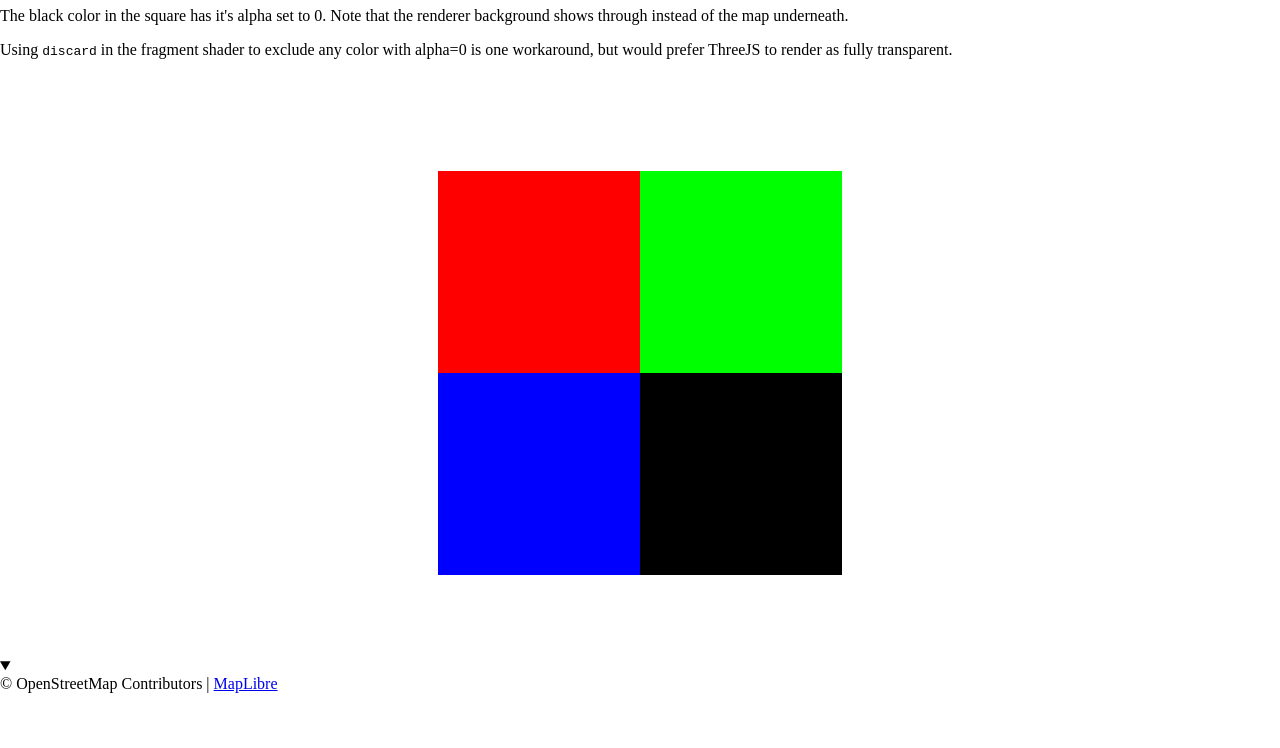
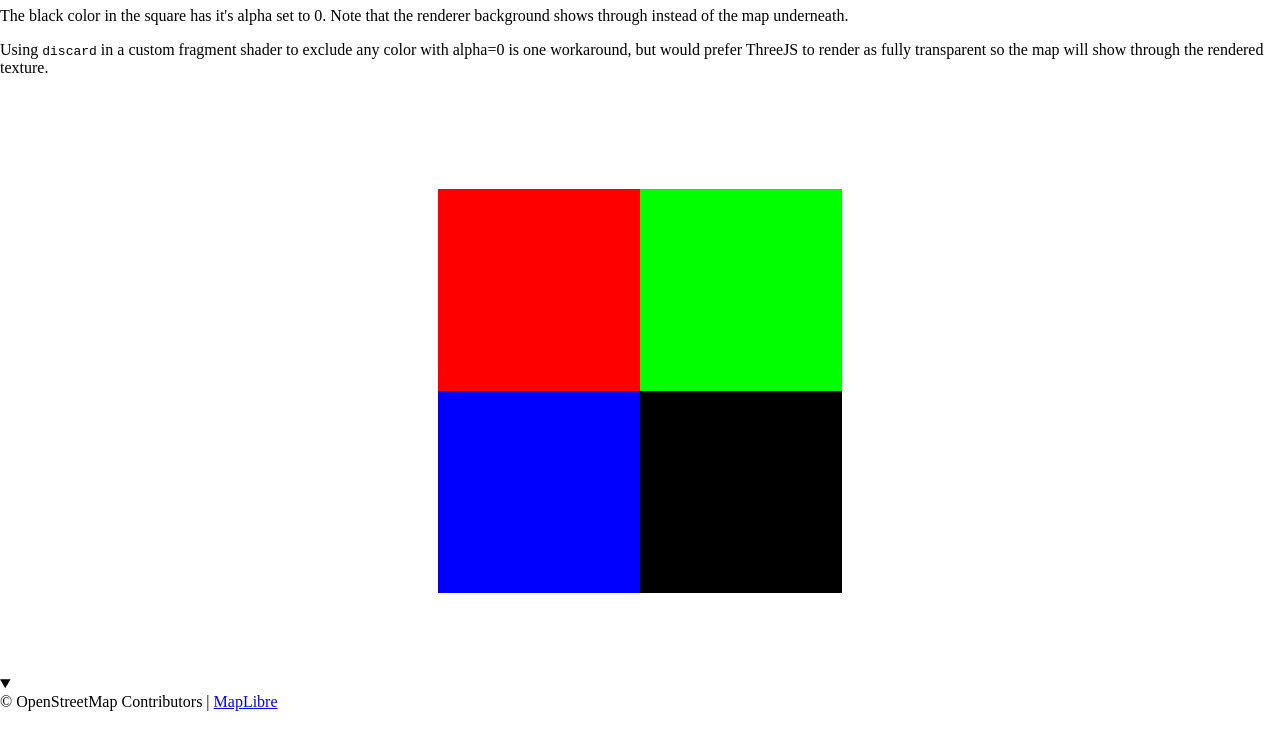
Before and after one commit to Soonerwolf/MapThreeOpacity, a website built with Vite: page index.html in a window 1280 px wide. Shown: the part 73-821 px from the top of the page. Built offline with nearby package versions, Linux system fonts and the light colour scheme; no server answers.

Commit message:
Minor changes to index and BasicLayer

```diff
--- a/index.html
+++ b/index.html
@@ -12,8 +12,8 @@
     <div id="text">
         <h1>ThreeJS on MapLibre opacity demo</h1>
         <p>The black color in the square has it's alpha set to 0.   Note that the renderer background shows through instead of the map underneath.</p>
-        <p>Using <code>discard</code> in the fragment shader to exclude any color with alpha=0 is
-            one workaround, but would prefer ThreeJS to render as fully transparent.
+        <p>Using <code>discard</code> in a custom fragment shader to exclude any color with alpha=0 is
+            one workaround, but would prefer ThreeJS to render as fully transparent so the map will show through the rendered texture.
         </p>
     </div>
     <br/>
--- a/src/BasicLayer.js
+++ b/src/BasicLayer.js
@@ -38,7 +38,7 @@ export class BasicLayer
         const texSize = texDim * texDim;
         let colorBuffer = new Uint8Array(texSize * 4);
 
-        let colorValue = [255,0,0,255];
+        let colorValue = [0,0,0,255];
         let i = 0;
         while (i < texSize)
         {
```
